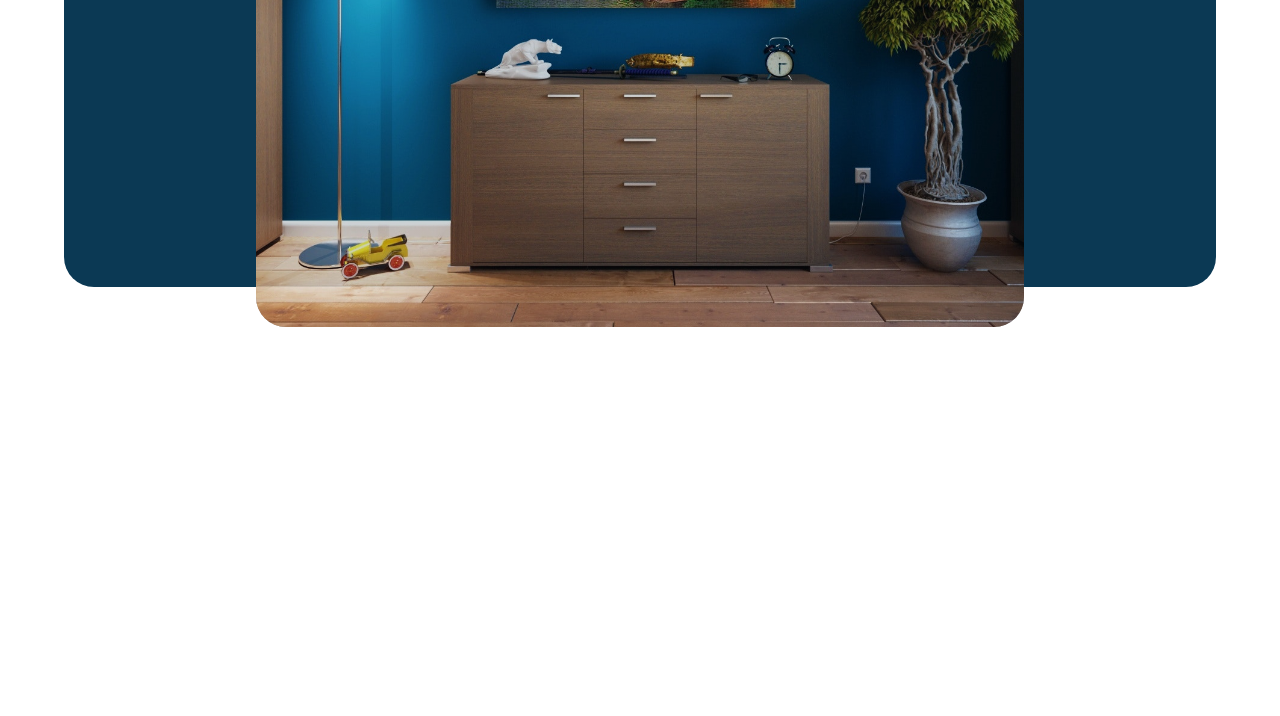
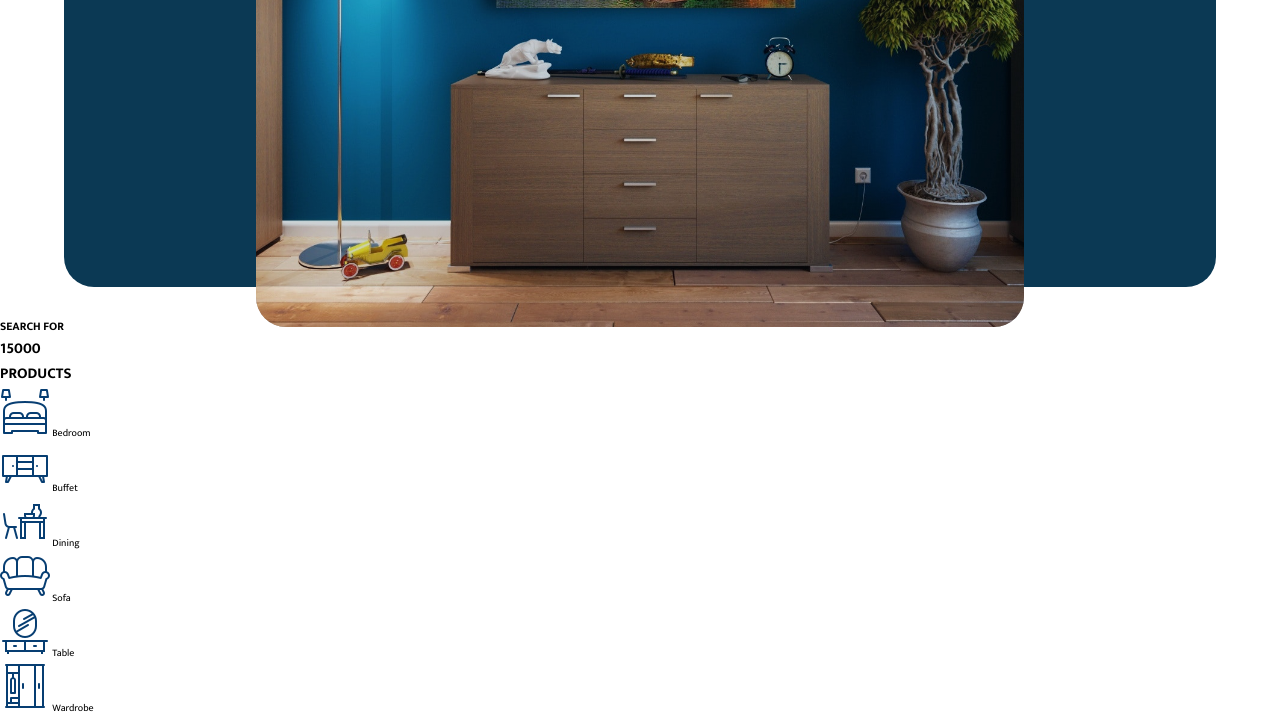
Before and after one commit to kwalczak80/Furniture-Website, a plain HTML site: page index.html in a window 1280 px wide. Shown: the part 593-1309 px from the top of the page. Before the commit the page ends 925 px from the top, so only its background shows below. Drawn offline with Linux system fonts and the light colour scheme; a web font is replaced by a local one.

Commit message:
Create product section

```diff
--- a/index.html
+++ b/index.html
@@ -79,6 +79,42 @@
         </div>
       </section>
       <!-- End of landing -->
+
+      <!-- Products -->
+      <section class="products">
+        <div class="products-top">
+          <h3>SEARCH FOR</h3>
+          <h2>15000</h2>
+          <h1>PRODUCTS</h1>
+        </div>
+        <div class="products-icons">
+          <div class="bedroom">
+            <img src="images/bedroom.png" alt="" />
+            <span>Bedroom</span>
+          </div>
+          <div class="buffet">
+            <img src="images/buffet.png" alt="" />
+            <span>Buffet</span>
+          </div>
+          <div class="dining">
+            <img src="images/dining.png" alt="" />
+            <span>Dining</span>
+          </div>
+          <div class="sofa">
+            <img src="images/sofa.png" alt="" />
+            <span>Sofa</span>
+          </div>
+          <div class="table">
+            <img src="images/table.png" alt="" />
+            <span>Table</span>
+          </div>
+          <div class="wardrobe">
+            <img src="images/wardrobe.png" alt="" />
+            <span>Wardrobe</span>
+          </div>
+        </div>
+      </section>
+      <!-- End of products -->
     </div>
     <!-- End of container -->
   </body>
```
